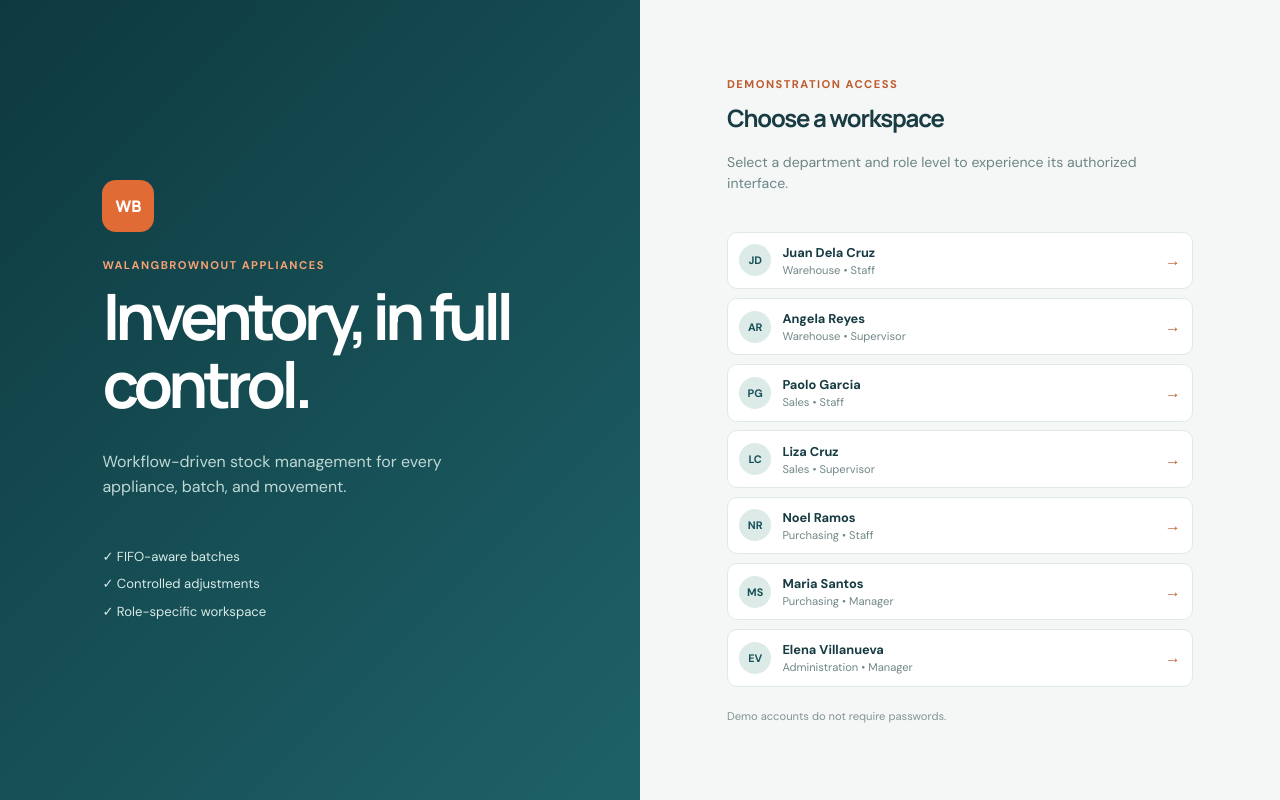
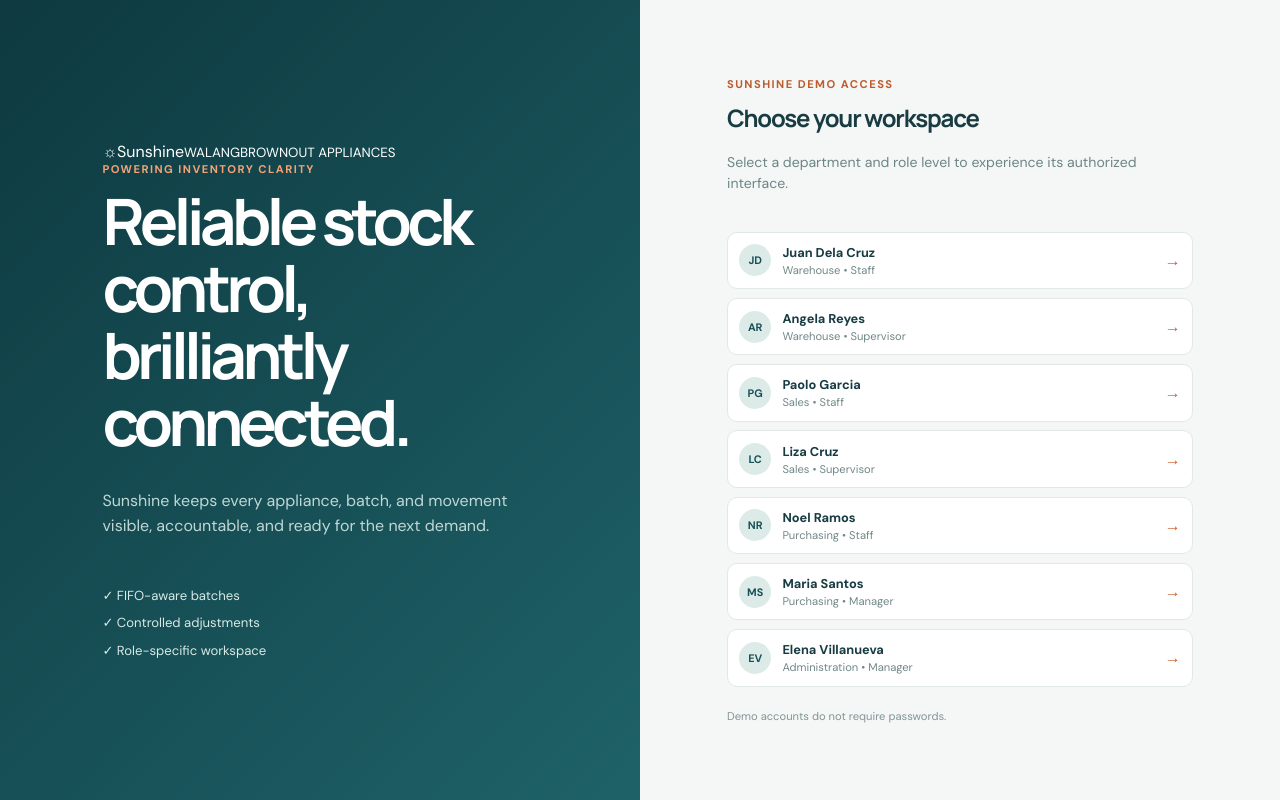
Before and after one commit to aljromev-pixel/wba-sunshine-frontend, a React (Vite) app: page / in a window 1280 px wide. Built offline with nearby package versions, Linux system fonts and the light colour scheme.

Commit message:
updated sunshine branding

```diff
--- a/index.html
+++ b/index.html
@@ -4,7 +4,7 @@
     <meta charset="UTF-8" />
     <meta name="viewport" content="width=device-width, initial-scale=1.0" />
     <meta name="theme-color" content="#123b42" />
-    <title>WalangBrownout Appliances</title>
+    <title>Sunshine | WalangBrownout Appliances</title>
   </head>
   <body>
     <div id="root"></div>
--- a/src/components/AppLayout.jsx
+++ b/src/components/AppLayout.jsx
@@ -26,10 +26,10 @@ export function AppLayout({ path, children }) {
   return <div className="application">
     <button className="mobile-menu" aria-label="Open navigation" onClick={() => setOpen(true)}>☰</button>
     <aside className={`sidebar ${open ? 'sidebar-open' : ''}`} aria-label="Main navigation">
-      <div className="brand"><span className="brand-mark">WB</span><span><strong>WalangBrownout</strong><small>APPLIANCES</small></span><button className="close-menu" onClick={() => setOpen(false)} aria-label="Close navigation">×</button></div>
+      <div className="brand"><span className="brand-wordmark" aria-label="Sunshine">Sun<span>shine</span></span><span><small>WALANGBROWNOUT APPLIANCES</small></span><button className="close-menu" onClick={() => setOpen(false)} aria-label="Close navigation">×</button></div>
       <nav>{nav.filter((item) => !item.permission || can(item.permission)).map((item) => <a key={item.href} className={path === item.href || (item.href === '/inventory' && path.startsWith('/inventory/')) ? 'active' : ''} href={`#${item.href}`} onClick={() => setOpen(false)}><i>{item.icon}</i>{item.label}</a>)}</nav>
       <div className="profile"><div className="avatar">{user.initials}</div><div><strong>{user.name}</strong><small>{user.department} • {user.roleLevel}</small></div><button className="text-button" onClick={logout}>Sign out</button></div>
     </aside>
-    <main className="main-content"><header className="topbar"><div><p className="breadcrumb">INVENTORY WORKSPACE</p><h1>{title(path)}</h1></div><button className="profile-trigger" onClick={() => go('/dashboard')} aria-label="Open dashboard">{user.initials}</button></header>{notice && <div className={`toast ${notice.tone}`}>{notice.message}</div>}{children}</main>
+    <main className="main-content"><header className="topbar"><div><p className="breadcrumb">SUNSHINE / INVENTORY WORKSPACE</p><h1>{title(path)}</h1></div><button className="header-user" onClick={() => go('/dashboard')} aria-label="Open dashboard"><span className="profile-trigger">{user.initials}</span><span><strong>{user.name}</strong><small>{user.department} • {user.roleLevel}</small></span></button></header>{notice && <div className={`toast ${notice.tone}`}>{notice.message}</div>}{children}</main>
   </div>
 }
--- a/src/components/Login.jsx
+++ b/src/components/Login.jsx
@@ -2,5 +2,5 @@ import { useApp } from '../context/AppContext'
 
 export function Login() {
   const { users, setUser } = useApp()
-  return <main className="login-page"><section className="login-brand"><div className="brand-mark large">WB</div><p className="eyebrow">WALANGBROWNOUT APPLIANCES</p><h1>Inventory, in full control.</h1><p>Workflow-driven stock management for every appliance, batch, and movement.</p><div className="login-points"><span>✓ FIFO-aware batches</span><span>✓ Controlled adjustments</span><span>✓ Role-specific workspace</span></div></section><section className="login-card" aria-labelledby="demo-login"><p className="eyebrow">DEMONSTRATION ACCESS</p><h2 id="demo-login">Choose a workspace</h2><p>Select a department and role level to experience its authorized interface.</p><div className="account-list">{users.map((user) => <button key={user.id} onClick={() => setUser(user)}><span className="avatar">{user.initials}</span><span><strong>{user.name}</strong><small>{user.department} • {user.roleLevel}</small></span><b>→</b></button>)}</div><small className="login-note">Demo accounts do not require passwords.</small></section></main>
+  return <main className="login-page"><section className="login-brand"><div className="sunshine-lockup"><span className="login-sun">☼</span><span className="brand-wordmark" aria-label="Sunshine">Sun<span>shine</span></span><small>WALANGBROWNOUT APPLIANCES</small></div><p className="eyebrow">POWERING INVENTORY CLARITY</p><h1>Reliable stock control, brilliantly connected.</h1><p>Sunshine keeps every appliance, batch, and movement visible, accountable, and ready for the next demand.</p><div className="login-points"><span>✓ FIFO-aware batches</span><span>✓ Controlled adjustments</span><span>✓ Role-specific workspace</span></div></section><section className="login-card" aria-labelledby="demo-login"><p className="eyebrow">SUNSHINE DEMO ACCESS</p><h2 id="demo-login">Choose your workspace</h2><p>Select a department and role level to experience its authorized interface.</p><div className="account-list">{users.map((user) => <button key={user.id} onClick={() => setUser(user)}><span className="avatar">{user.initials}</span><span><strong>{user.name}</strong><small>{user.department} • {user.roleLevel}</small></span><b>→</b></button>)}</div><small className="login-note">Demo accounts do not require passwords.</small></section></main>
 }
```
Also changed, not shown: src/pages/Dashboard.jsx (+1 -1 lines).
